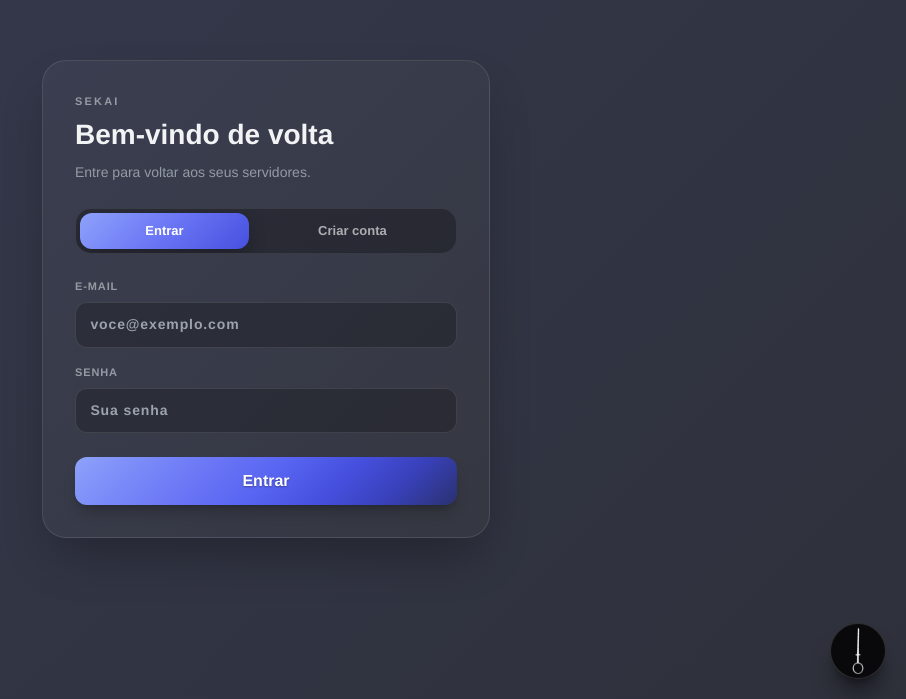
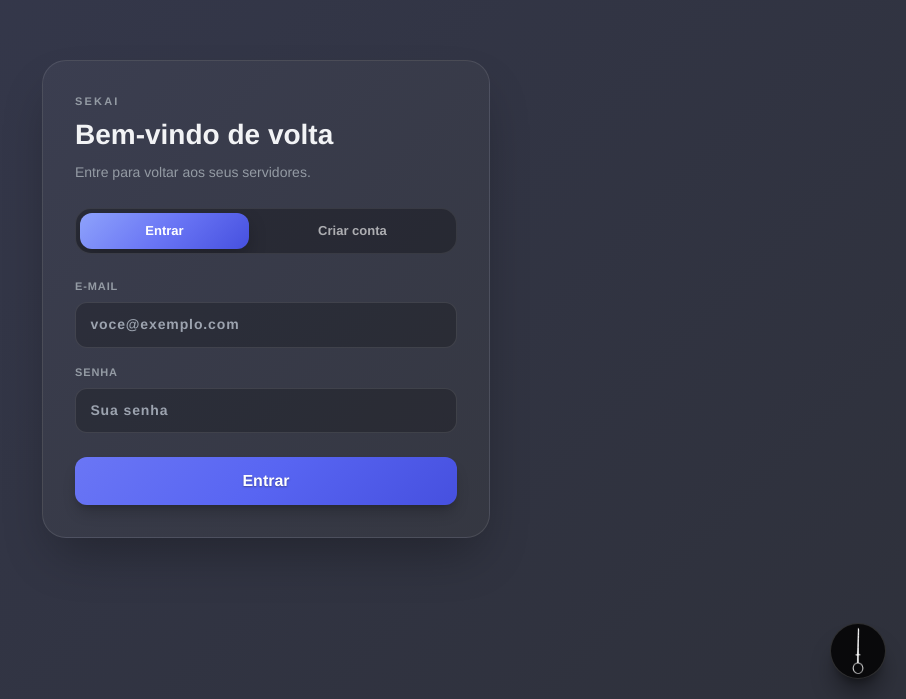
Before and after one commit to matheusnakayama/Sekai, a Next.js app: page / in a window 1280 px wide. Shown: the part 101-800 px from the top of the page, without its empty margins (374-1280 px from the left). Built offline with nearby package versions, Linux system fonts and the light colour scheme; no server answers.

Commit message:
Limit theme buttons to three gradient stops.
The full seven-color wash turned small buttons into striped bars.

Co-authored-by: matheushideo <matheusnakayama@users.noreply.github.com>

```diff
--- a/app/globals.css
+++ b/app/globals.css
@@ -518,6 +518,11 @@ html[data-theme="grafite"] {
   text-shadow: 0 1px 2px rgb(0 0 0 / 0.35);
 }
 
+/* Nos botões, três tons do meio. As pontas claras e escuras deixam a faixa rajada. */
+button.bg-theme-gradient {
+  background-image: linear-gradient(135deg, var(--g3), var(--g4), var(--g5));
+}
+
 /* Fundos com duas cores e níveis próprios para separar chat, canais e navegação. */
 .bg-discord-bg-primary {
   background-image: linear-gradient(135deg,
```
